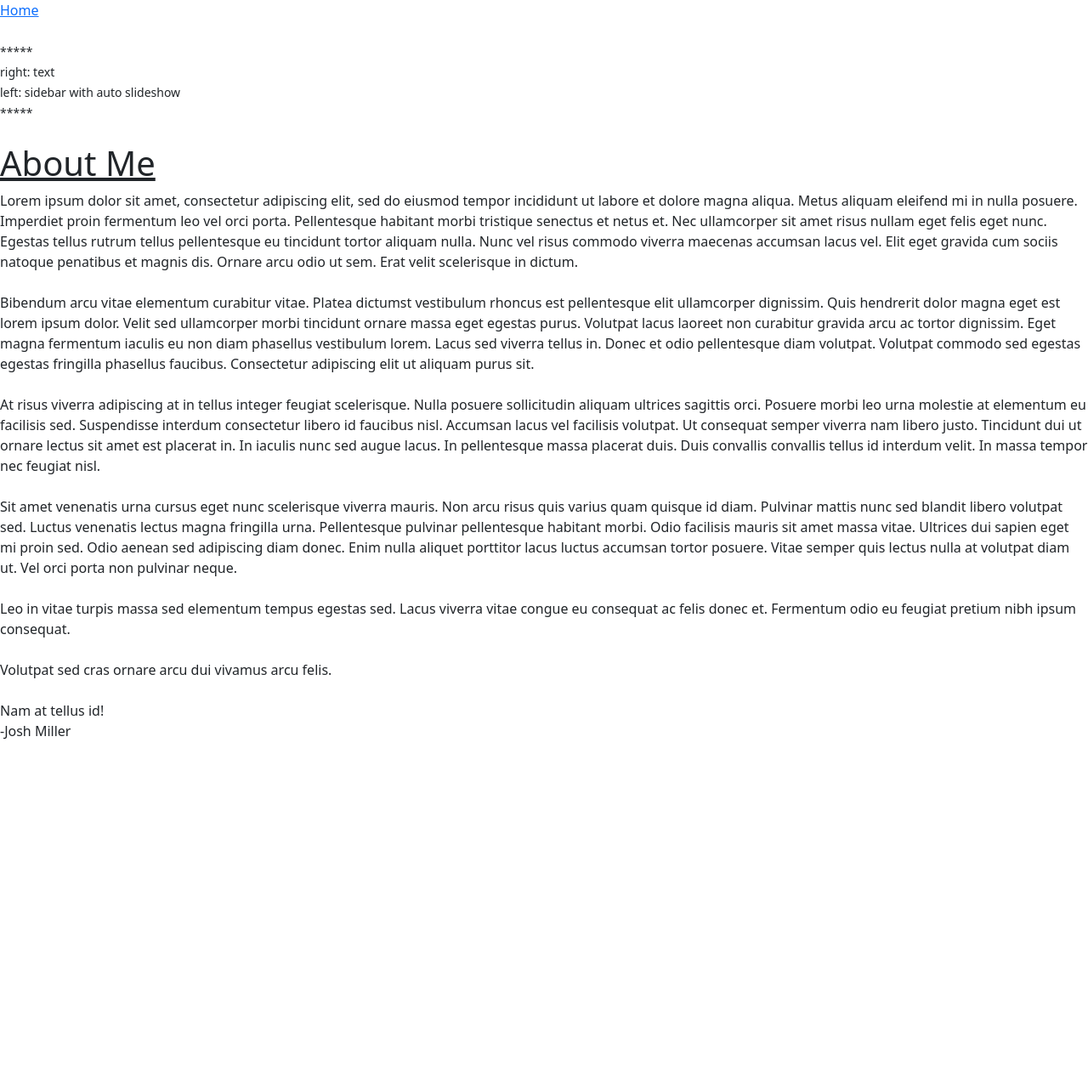
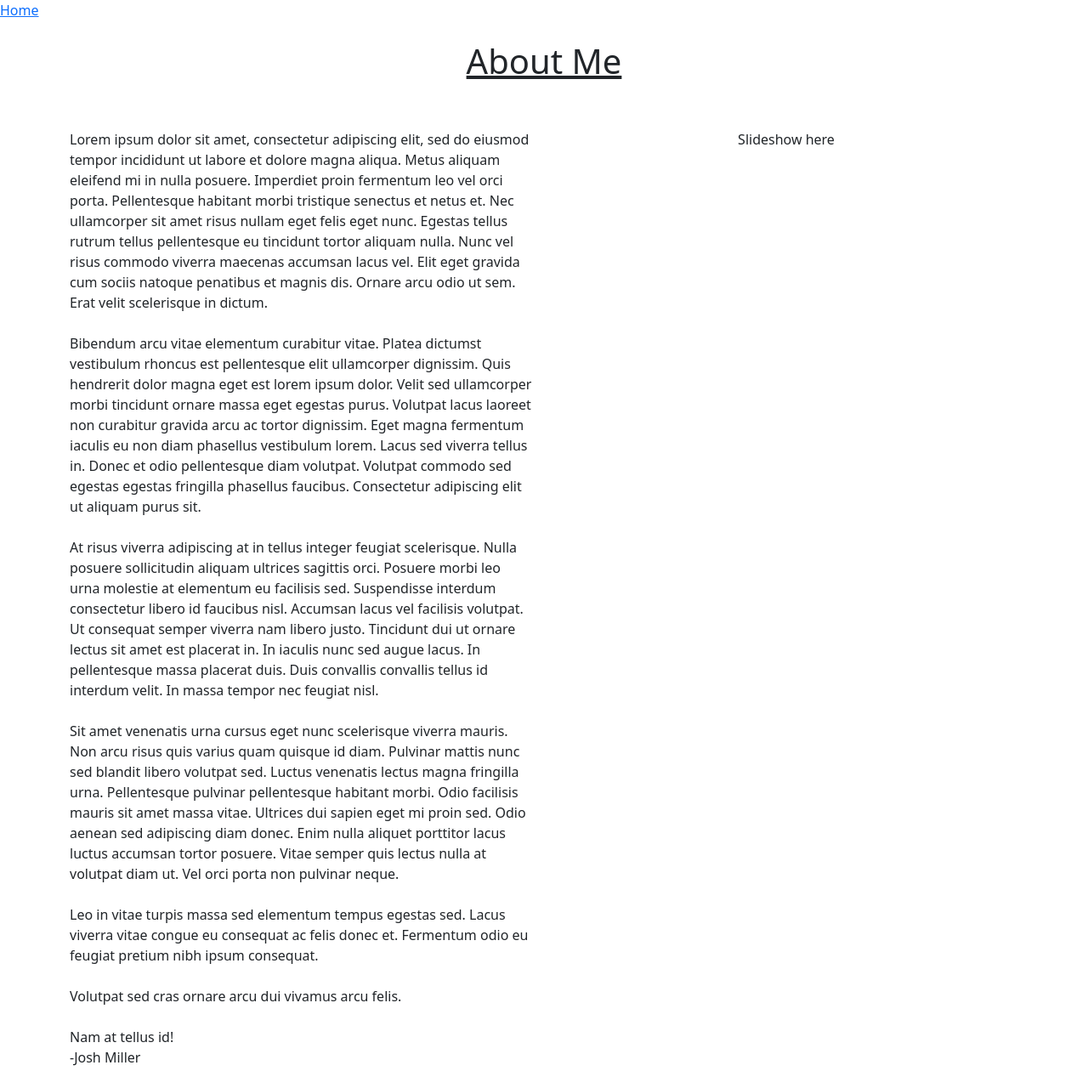
Before and after one commit to leah-ewing/josh-portfolio, a Flask app: page /about in a window 1280 px wide. Shown: the whole page at 85% size. Before the commit the page ends 870 px from the top, so only its background shows below. Run offline with Flask 3, Linux system fonts and the light colour scheme; some libraries are stand-ins or nearby versions.

Commit message:
commit homepage and about initial design

```diff
--- a/static/static.css
+++ b/static/static.css
@@ -0,0 +1,24 @@
+#homepage-text {
+    text-align: center;
+    position: fixed;
+    top: 50%;
+    left: 50%;
+    margin-top: -100px;
+    margin-left: -200px;
+}
+
+#homepage-contact-link {
+    text-align: center;
+    position: fixed;
+    bottom: 0;
+    left: 0;
+    right: 0;
+}
+
+#about-me-title {
+    text-align: center;
+}
+
+#about-slideshow {
+    text-align: center;
+}
--- a/templates/about.html
+++ b/templates/about.html
@@ -9,19 +9,27 @@
 <body>
 
     <!-- CSS -->
+    <link
+    rel="stylesheet"
+    href="../static/static.css">
 
     <a href='/'>Home</a>
 
     <br><br>
 
-  <small>*****<br>right: text <br>left: sidebar with auto slideshow<br>*****</small><br><br>
-
+    <div class="container">
+        <div class="row">
+            <div class="col" id="about-me-title">
                 <h1>
                     <u>About Me</u>
                 </h1>
+                <br><br>
+            </div>
+        </div>
+        <div class="row">
+            <div class="col" id="about-me-text">
 
                 <text>
-
                     Lorem ipsum dolor sit amet, consectetur adipiscing elit, sed do eiusmod tempor incididunt ut labore et dolore magna aliqua. Metus aliquam eleifend mi in nulla posuere. Imperdiet proin fermentum leo vel orci porta. Pellentesque habitant morbi tristique senectus et netus et. Nec ullamcorper sit amet risus nullam eget felis eget nunc. Egestas tellus rutrum tellus pellentesque eu tincidunt tortor aliquam nulla. Nunc vel risus commodo viverra maecenas accumsan lacus vel. Elit eget gravida cum sociis natoque penatibus et magnis dis. Ornare arcu odio ut sem. Erat velit scelerisque in dictum.
 
                     <br><br>
@@ -50,7 +58,17 @@
                     <br>
                     -Josh Miller
 
+                    <br><br>
+
                 </text>
+            </div>
+
+            <div class="col" id="about-slideshow">
+                Slideshow here
+            </div>
+
+        </div>
+    </div>
 
 </body>
 
--- a/templates/base.html
+++ b/templates/base.html
@@ -19,9 +19,7 @@
         <link href="https://cdn.jsdelivr.net/npm/bootstrap@5.0.1/dist/css/bootstrap.min.css" rel="stylesheet" integrity="sha384-+0n0xVW2eSR5OomGNYDnhzAbDsOXxcvSN1TPprVMTNDbiYZCxYbOOl7+AMvyTG2x" crossorigin="anonymous">
 
         <!-- CSS -->
-        <link rel="stylesheet" href="{{ url_for('static', filename='css/popup.css') }}">
-        <link rel="stylesheet" href="{{ url_for('static', filename='css/calendar.css') }}">
-        <link rel="stylesheet" href="{{ url_for('static', filename='css/share.css') }}">
+        <script src="{{ url_for('static', filename='static.css') }}"></script>
 
         <!-- FONTS -->
         <!-- text font here: -->
```
Also changed, not shown: templates/homepage.html (+9 -0 lines), templates/resume.html (+26 -4 lines). Lines whose indentation alone changed are shown as unchanged.
